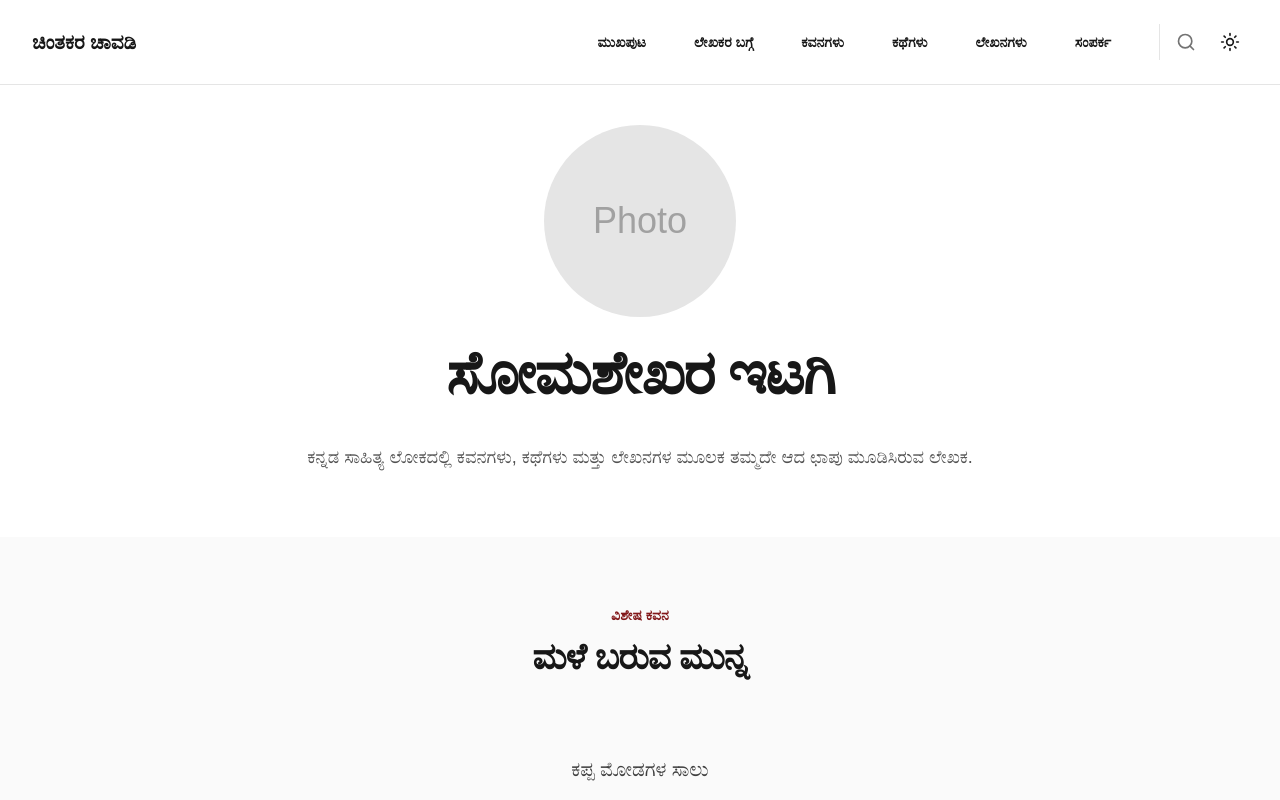
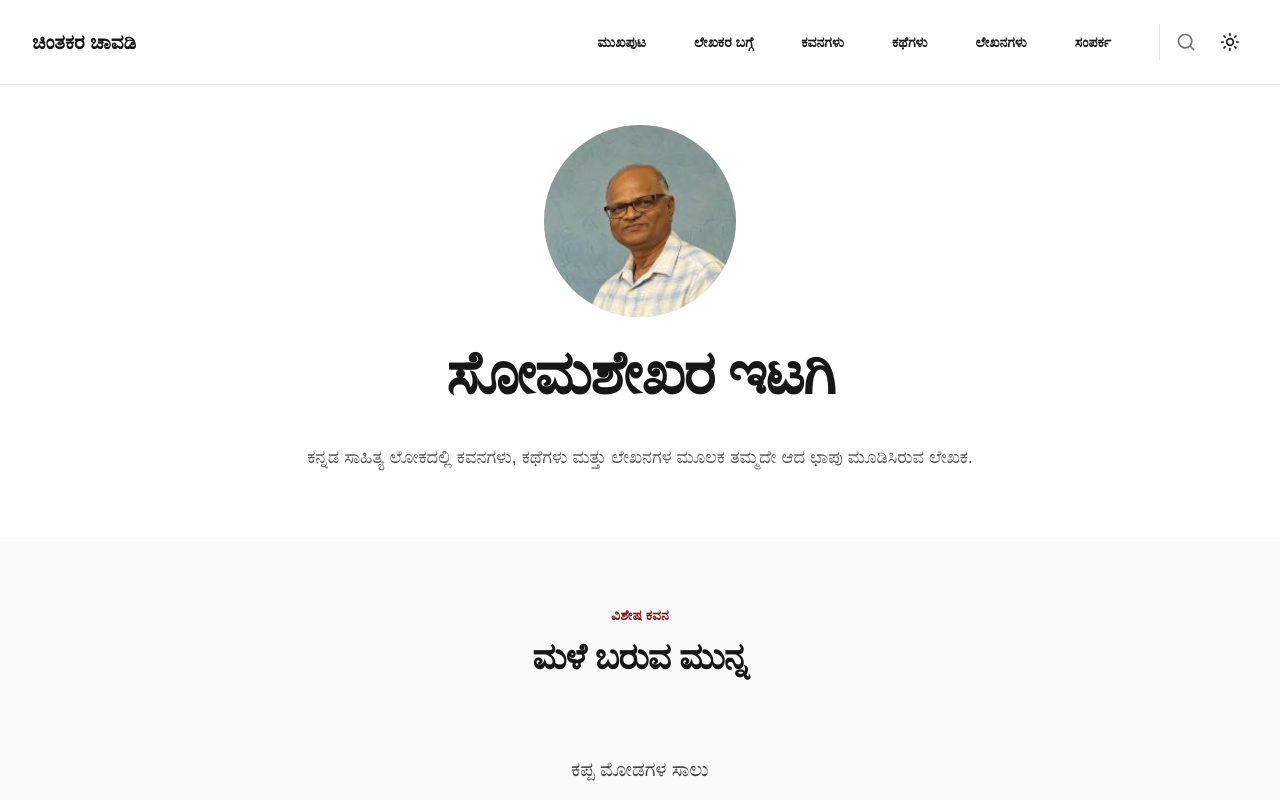
Before and after one commit to TechWriterP/chintakara-chawadi, a Next.js app: page / in a window 1280 px wide. Shown: the top 800 px of the page. Built offline with nearby package versions, Linux system fonts and the light colour scheme.

Commit message:
Update author photo and use Next.js Image component

```diff
--- a/src/app/page.tsx
+++ b/src/app/page.tsx
@@ -1,4 +1,5 @@
 import { author, featuredPoem, recentItems, quotes } from "@/lib/data";
+import Image from "next/image";
 import Link from "next/link";
 // import { ArrowRight } from "lucide-react"; // Import commented out until package is guaranteed installed
 
@@ -8,9 +9,14 @@ export default function Home() {
       {/* Hero Section */}
       <section className="mx-auto max-w-7xl px-6 lg:px-8 text-center">
         <div className="flex flex-col items-center gap-6">
-          <div className="w-48 h-48 bg-neutral-200 dark:bg-neutral-800 rounded-full flex items-center justify-center text-neutral-500 overflow-hidden">
-            {/* <img src={author.image} alt={author.name} className="w-full h-full object-cover" /> */}
-            <span className="text-4xl text-neutral-400">Photo</span>
+          <div className="relative w-48 h-48 bg-neutral-200 dark:bg-neutral-800 rounded-full flex items-center justify-center text-neutral-500 overflow-hidden">
+            <Image
+              src={author.image}
+              alt={author.name}
+              fill
+              className="object-cover"
+              priority
+            />
           </div>
           <h1 className="text-4xl font-bold tracking-tight text-neutral-900 dark:text-neutral-100 sm:text-6xl font-serif">
             {author.name}
--- a/src/lib/data.ts
+++ b/src/lib/data.ts
@@ -1,7 +1,7 @@
 export const author = {
     name: "ಸೋಮಶೇಖರ ಇಟಗಿ",
     bio: "ಕನ್ನಡ ಸಾಹಿತ್ಯ ಲೋಕದಲ್ಲಿ ಕವನಗಳು, ಕಥೆಗಳು ಮತ್ತು ಲೇಖನಗಳ ಮೂಲಕ ತಮ್ಮದೇ ಆದ ಛಾಪು ಮೂಡಿಸಿರುವ ಲೇಖಕ.",
-    image: "/placeholder-author.jpg",
+    image: "/author.jpg",
 };
 
 export const featuredPoem = {
```
Also changed, not shown: public/author.jpg (added).
